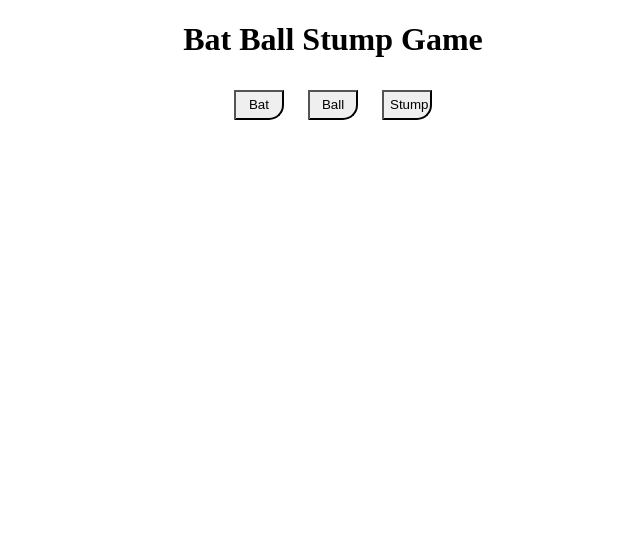
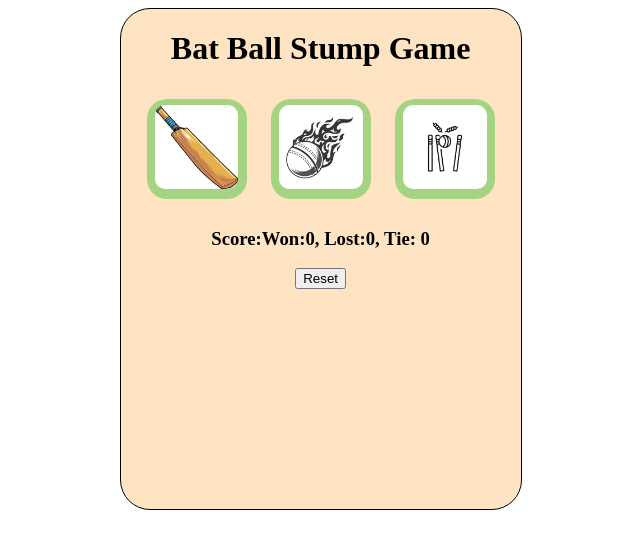
Before and after one commit to Ankur4600/smallProject, a plain HTML site: page html/cricketGame.html in a window 1280 px wide. Shown: the whole page, without its empty margins (307-947 px from the left). Drawn offline with Linux system fonts and the light colour scheme.

Commit message:
improving and correcting JavaScript code

```diff
--- a/css/cricketGame.css
+++ b/css/cricketGame.css
@@ -1,9 +1,27 @@
-body{
+body {
     text-align: center;
-}
-.button{
+  }
+
+  .choice-button {
+    height: 100px;
+    width: 100px;
+    border: none;
     margin: 10px;
-    height: 30px;
-    width: 50px;
-    border-radius: 0px 0px 15px 0px;
-}
+    background-color: rgb(164, 212, 130);
+    border-radius: 20px;
+    cursor: pointer;
+  }
+
+  .choice-image {
+    height: 84px;
+    border-radius: 10px;
+  }
+  #container{
+    height:500px;
+    width: 400px;
+    border: 1px solid black;
+    border-radius: 30px;
+    position: absolute;
+    left: 33.33%;
+    background-color: bisque;
+  }
--- a/html/cricketGame.html
+++ b/html/cricketGame.html
@@ -7,15 +7,41 @@
     <link rel="stylesheet" href="/smallProject/css/cricketGame.css">
 </head>
 <body>
+<div id="container">
     <h1>Bat Ball Stump Game</h1>
-    <button id="bat" class="button" onclick=" let computerMove=generateChoice(); let ans=getResult('bat',computerMove);
-   showResult(computerMove,'bat',ans);">Bat</button>
 
-    <button id="ball" class="button" onclick=" computerMove=generateChoice();
-     ans=getResult('ball',computerMove);
-     showResult(computerMove,'ball',ans);">Ball</button>
+  <button class="choice-button" onclick="
+  let computerChoice = generateComputerChoice();
+  let resultMsg = getResult('Bat', computerChoice);
+  showResult('Bat', computerChoice, resultMsg);
+  ">
+    <img src="/smallProject/images/bat.jpg" alt="Bat Image" class="choice-image">
+  </button>
 
-    <button id="stump" class="button" onclick="computerMove=generateChoice();ans=getResult('stump',computerMove);showResult(computerMove,'stump',ans);">Stump</button>
+  <button class="choice-button" onclick="
+    computerChoice = generateComputerChoice();
+    resultMsg = getResult('Ball', computerChoice);
+    showResult('Ball', computerChoice, resultMsg);
+  ">
+    <img src="/smallProject/images/ball.jpg" alt="Ball Image" class="choice-image">
+  </button>
+
+  <button class="choice-button" onclick="
+    computerChoice = generateComputerChoice();
+    resultMsg = getResult('Stump', computerChoice);
+    showResult('Stump', computerChoice, resultMsg);
+  ">
+    <img src="/smallProject/images/stump.jpg" alt="Stump Image" class="choice-image">
+  </button>
+
+  <h3 id="user-move"></h3>
+  <h3 id="computer-move"></h3>
+  <h3 id="result"></h3>
+  <h3 id="score"></h3>
+
+  <button onclick="localStorage.clear()
+      resetScore();">Reset</button>
+</div>
     <script src="/smallProject/script/cricketGame.js"></script>
 
 </body>
--- a/script/cricketGame.js
+++ b/script/cricketGame.js
@@ -1,118 +1,80 @@
-  let score={
-    win:0,
-    lost:0,
-    tie:0,
-    displayScore: function() {
-     return ` No. of matches Won:${score.win},
-        No. of matches Lost:${score.lost},
-        No. of matchesTie: ${score.tie}`;
+let scoreStr = localStorage.getItem('Score');
+    let score;
+    resetScore(scoreStr);
+
+    function resetScore(scoreStr) {
+      score = scoreStr ? JSON.parse(scoreStr) : {
+        win: 0,
+        lost: 0,
+        tie: 0,
+      };
+
+      score.displayScore = function() {
+        return `Score:Won:${score.win}, Lost:${score.lost}, Tie: ${score.tie}`;
+      };
+
+      showResult();
     }
-  };
-  function generateChoice(){
-    let randomNumber=Math.random()*3;
-    let computerChoise;
-    if(randomNumber>0 && randomNumber<=1){
-        return'bat';
-    }
-    else if(randomNumber>1 && randomNumber<=2){
-        return'ball';
-    }
-    else if( randomNumber>2 && randomNumber<=3){
-        return'stump';
+
+    function generateComputerChoice() {
+      //This will generate random number between 0 and 3
+      let randomNumber = Math.random() * 3;
+      if (randomNumber > 0 && randomNumber <= 1) {
+        return 'Bat';
+      } else if (randomNumber > 1 && randomNumber <= 2) {
+        return 'Ball';
+      } else {
+        return 'Stump'
       }
     }
-function getResult(userMove,computerMove){
-    if(userMove==='bat'){
-       if(computerMove==='bat'){
+
+    function getResult(userMove, computerMove) {
+      if (userMove === 'Bat') {
+        if (computerMove === 'Ball') {
+          score.win++;
+          return 'User won.';
+        } else if (computerMove === 'Bat') {
           score.tie++;
-        return`it's a tie`;
-       }else if(computerMove==='ball'){
+          return `It's a tie`;
+        } else if (computerMove === 'Stump') {
+          score.lost++;
+          return 'Computer has won';
+        }
+      } else if (userMove === 'Ball') {
+        if (computerMove === 'Ball') {
+          score.tie++;
+          return `It's a tie`;
+        } else if (computerMove === 'Bat') {
+          score.lost++;
+          return 'Computer has won';
+        } else if (computerMove === 'Stump') {
           score.win++;
-        return'you won';
-       }else if( computerMove==='stump'){
+          return 'User won.';
+        }
+      } else {
+        if (computerMove === 'Ball') {
           score.lost++;
-        return'computer won';
-       }
-    }else if(userMove==='ball'){
-        if(computerMove==='bat'){
-            score.lost++;
-            return `computer won`;
-        }else if(computerMove==='ball'){
+          return 'Computer has won';
+        } else if (computerMove === 'Bat') {
+          score.win++;
+          return 'User won.';
+        } else if (computerMove === 'Stump') {
           score.tie++;
-            return `it's a tie`;
-        }else if( computerMove==='stump'){
-            score.win++;
-            return 'you won';
-        }
-
-    }else if(userMove=='stump'){
-        if(computerMove==='bat'){
-            score.win++;
-            result=`you won`;
-        }else if(computerMove==='ball'){
-            score.lost++;
-            result='computer won';
-        }else if(computerMove==='stump'){
-            score.tie++;
-            result=`it's a tie`;
+          return `It's a tie`;
         }
       }
     }
-function showResult(computerMove,userMove,result){
-    alert(`computer choice is ${computerMove}. your choice is ${userMove}
 
-    ${result}
-    ${score.displayScore()}`);
+    function showResult(userMove, computerMove, result) {
+      localStorage.setItem('Score', JSON.stringify(score));
+
+      document.querySelector('#user-move').innerText =
+        userMove ? `You have chosen ${userMove}` : '';
+
+      document.querySelector('#computer-move').innerText =
+        computerMove ? `Computer choice is ${computerMove}` : '';
+
+      document.querySelector('#result').innerText = result || '';
+
+      document.querySelector('#score').innerText = score.displayScore();
     }
-// function ball(){
-//     let randomNumber=Math.random()*3;
-//     let computerChoise;
-//     if(randomNumber>0 && randomNumber<=1){
-//         computerChoise='bat';
-//     }
-//     else if(randomNumber>1 && randomNumber<=2){
-//         computerChoise='ball';
-//     }
-//     else if( randomNumber>2 && randomNumber<=3){
-//         computerChoise='stump';
-//     }
-
-//     let result;
-//     if(computerChoise==='bat'){
-//         result=`computer won`;
-//     }
-//     else if(computerChoise==='ball'){
-//         result=`it's a tie`;
-//     }
-//     else if( computerChoise==='stump'){
-//         result='computer won';
-//     }
-
-//     alert(`computer choice is ${computerChoise}. your choice is ball and ${result}`);
-// }
-
-// function stump(){
-//     let randomNumber=Math.random()*3;
-//     let computerChoise;
-//     if(randomNumber>0 && randomNumber<=1){
-//         computerChoise='bat';
-//     }
-//     else if(randomNumber>1 && randomNumber<=2){
-//         computerChoise='ball';
-//     }
-//     else if( randomNumber>2 && randomNumber<=3){
-//         computerChoise='stump';
-//     }
-//     let result;
-//     if(computerChoise==='bat'){
-//         result=`you won`;
-//     }
-//     else if(computerChoise==='ball'){
-//         result='you won';
-//     }
-//     else if( computerChoise==='stump'){
-//         result=`it's a tie`;
-//     }
-
-//     alert(`computer choice is ${computerChoise}. your choice is stump and ${result}`);
-// }
```
Also changed, not shown: images/ball.jpg (added), images/bat.jpg (added), images/stump.jpg (added). Lines whose indentation alone changed are shown as unchanged.
